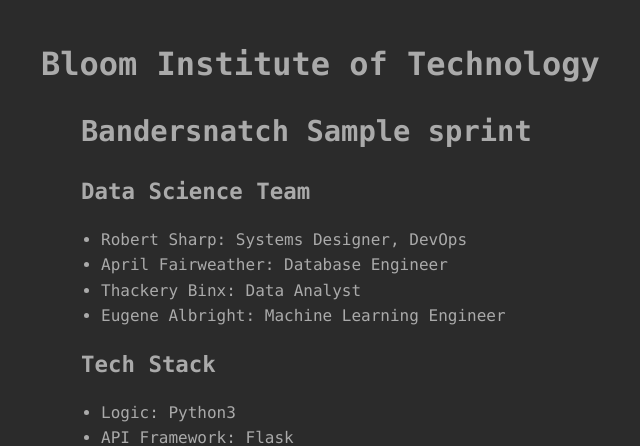
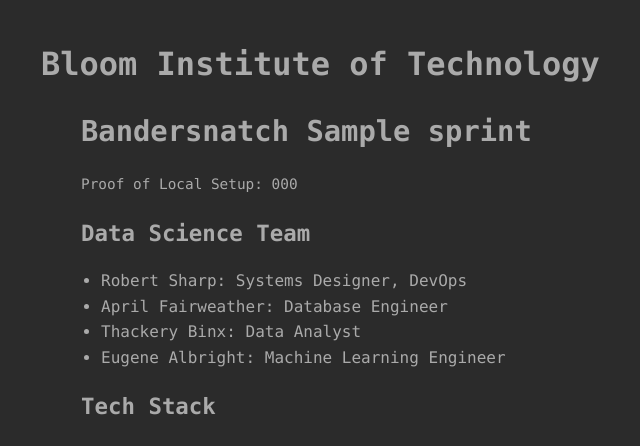
Before and after one commit to decagondev/BandersnatchExperiments, a Flask app: template app/templates/home.html in a window 1280 px wide. Shown: the part 200-646 px from the top of the page, without its empty margins (19-659 px from the left). Run offline with Flask 2, Linux system fonts and the light colour scheme; the template is opened without the code that fills it: most values are stand-ins (such as "Sample title", 1, 10 or a date in 2020).

Commit message:
adds proof of local setup

```diff
--- a/app/main.py
+++ b/app/main.py
@@ -1,3 +1,4 @@
+from base64 import b64decode
 import os
 
 from Fortuna import random_int, random_float
@@ -19,6 +20,7 @@
         "home.html",
         sprint=f"Sprint {SPRINT}",
         monster=Monster().to_dict(),
+        password=b64decode(b"VGFuZ2VyaW5lIERyZWFt"),
     )
 
 
--- a/app/templates/home.html
+++ b/app/templates/home.html
@@ -2,6 +2,7 @@
 {% block content %}
     <h1>Bloom Institute of Technology</h1>
     <h2>Bandersnatch {{ sprint }}</h2>
+    <p>Proof of Local Setup: {{ password.decode() }}</p>
     <h3>Data Science Team</h3>
     <ul>
         <li>Robert Sharp: Systems Designer, DevOps</li>
```
